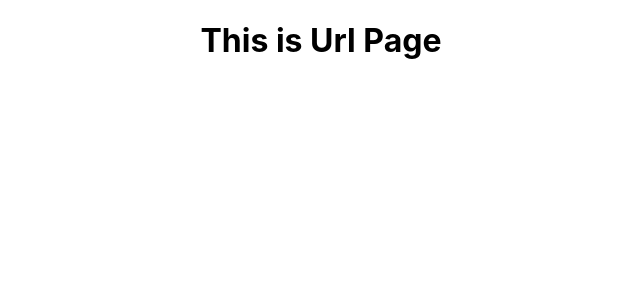
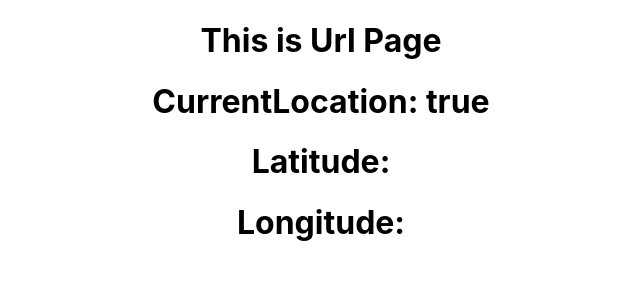
Before and after one commit to santooooooo/WHEARE, a React (Create React App) app: page /url in a window 1280 px wide. Shown: the top 300 px of the page, without its empty margins (319-959 px from the left). Built offline with nearby package versions, Linux system fonts and the light colour scheme; the HTML template or start-up script is replaced by a standard one.

Commit message:
#3 add data state and context in form

```diff
--- /dev/null
+++ b/src/DataProvider.tsx
@@ -0,0 +1,52 @@
+import React, { createContext, useState, useContext } from "react";
+
+const CurrentLocationContext = createContext({
+  checked: true,
+  setChecked: (f: boolean): void => {},
+  resetChecked: (): void => {},
+});
+const LatitudeContext = createContext({
+  latitude: "",
+  setLatitude: (f: string): void => {},
+  resetLatitude: (): void => {},
+});
+const LongitudeContext = createContext({
+  longitude: "",
+  setLongitude: (f: string): void => {},
+  resetLongitude: (): void => {},
+});
+export const useCurrentLocation = () => useContext(CurrentLocationContext);
+export const useLatitude = () => useContext(LatitudeContext);
+export const useLongitude = () => useContext(LongitudeContext);
+
+export default function DataProvider({ children }: any) {
+  const [checked, setChecked] = useState(true);
+  const [latitude, setLatitude] = useState("");
+  const [longitude, setLongitude] = useState("");
+
+  const resetChecked = () => {
+    setChecked(true);
+  };
+  const resetLatitude = () => {
+    setLatitude("");
+  };
+  const resetLongitude = () => {
+    setLongitude("");
+  };
+
+  return (
+    <LongitudeContext.Provider
+      value={{ longitude, setLongitude, resetLongitude }}
+    >
+      <LatitudeContext.Provider
+        value={{ latitude, setLatitude, resetLatitude }}
+      >
+        <CurrentLocationContext.Provider
+          value={{ checked, setChecked, resetChecked }}
+        >
+          {children}
+        </CurrentLocationContext.Provider>
+      </LatitudeContext.Provider>
+    </LongitudeContext.Provider>
+  );
+}
--- a/src/Form/form.tsx
+++ b/src/Form/form.tsx
@@ -1,4 +1,4 @@
-import { useState } from "react";
+import { useEffect } from "react";
 import {
   TextField,
   Checkbox,
@@ -7,22 +7,36 @@ import {
   Box,
   Alert,
 } from "@mui/material";
-//import { useNavigate } from "react-router-dom";
+import { useNavigate } from "react-router-dom";
+import {
+  useCurrentLocation,
+  useLatitude,
+  useLongitude,
+} from "./../DataProvider";
 
 export default function Form() {
-  const [checked, setChecked] = useState(true);
-  const [latitude, setLatitude] = useState("");
-  const [longitude, setLongitude] = useState("");
+  const { checked, setChecked, resetChecked } = useCurrentLocation();
+  const { latitude, setLatitude, resetLatitude } = useLatitude();
+  const { longitude, setLongitude, resetLongitude } = useLongitude();
+
+  const navigate = useNavigate();
 
   //入力値のバリデーション
-  const useCurrentLocation: boolean =
+  const checkCurrentLocation: boolean =
     checked && latitude === "" && longitude === "";
 
-  const useLatitudeAndLongtitude: boolean =
+  const checkLatitudeAndLongitude: boolean =
     !checked && latitude !== "" && longitude !== "";
 
-  const useNothing: boolean =
+  const checkNothing: boolean =
     checked === false && latitude === "" && longitude === "";
+
+  useEffect(() => {
+    resetChecked();
+    resetLatitude();
+    resetLongitude();
+    // eslint-disable-next-line react-hooks/exhaustive-deps
+  }, []);
 
   return (
     <div className="form">
@@ -68,26 +82,26 @@ export default function Form() {
           }
         />
         {/*現在地と緯度経度の指定がない時の警告*/}
-        {useNothing && (
+        {checkNothing && (
           <Alert severity="error">
-            Please set Current Location or Latitude & Longtitude
+            Please set Current Location or Latitude & Longitude
           </Alert>
         )}
         {/*現在地と緯度経度を共に指定している時の警告*/}
-        {!useNothing && !useCurrentLocation && checked && (
+        {!checkNothing && !checkCurrentLocation && checked && (
           <Alert severity="error">
-            cannot set Current Location and Latitude & Longtitude together
+            cannot set Current Location and Latitude & Longitude together
           </Alert>
         )}
         {/*緯度経度の指定が不十分な時の警告*/}
-        {!useNothing && !useLatitudeAndLongtitude && !checked && (
-          <Alert severity="error">Please set Latitude & Longtitude</Alert>
+        {!checkNothing && !checkLatitudeAndLongitude && !checked && (
+          <Alert severity="error">Please set Latitude & Longitude</Alert>
         )}
         <Box sx={{ m: 0.5 }} />
         <Button
           variant="outlined"
-          disabled={!(useCurrentLocation || useLatitudeAndLongtitude)}
-          onClick={() => Submit(checked, latitude, longitude)}
+          disabled={!(checkCurrentLocation || checkLatitudeAndLongitude)}
+          onClick={() => navigate(`/url`)}
         >
           Generate URL
         </Button>
@@ -95,11 +109,3 @@ export default function Form() {
     </div>
   );
 }
-
-function Submit(checked: boolean, latitude: string, longitude: string): any {
-  //let navigate = useNavigate();
-  //navigate("/");
-  console.log(checked);
-  console.log(latitude);
-  console.log(longitude);
-}
--- a/src/URL/url.tsx
+++ b/src/URL/url.tsx
@@ -1,9 +1,23 @@
 import React from "react";
+import {
+  useCurrentLocation,
+  useLatitude,
+  useLongitude,
+} from "./../DataProvider";
 
 export default function Url() {
+  const { checked } = useCurrentLocation();
+  const { latitude } = useLatitude();
+  const { longitude } = useLongitude();
+  console.log(checked);
+  console.log(latitude);
+  console.log(longitude);
   return (
     <div className="url">
       <h1>This is Url Page</h1>
+      <h1>CurrentLocation: {checked.toString()}</h1>
+      <h1>Latitude: {latitude}</h1>
+      <h1>Longitude: {longitude}</h1>
     </div>
   );
 }
--- a/src/index.tsx
+++ b/src/index.tsx
@@ -4,15 +4,18 @@ import "./index.css";
 import App from "./App";
 import reportWebVitals from "./reportWebVitals";
 import { BrowserRouter as Router } from "react-router-dom";
+import DataProvider from "./DataProvider";
 
 const root = ReactDOM.createRoot(
   document.getElementById("root") as HTMLElement
 );
 root.render(
   <React.StrictMode>
-    <Router>
-      <App />
-    </Router>
+    <DataProvider>
+      <Router>
+        <App />
+      </Router>
+    </DataProvider>
   </React.StrictMode>
 );
 
```
